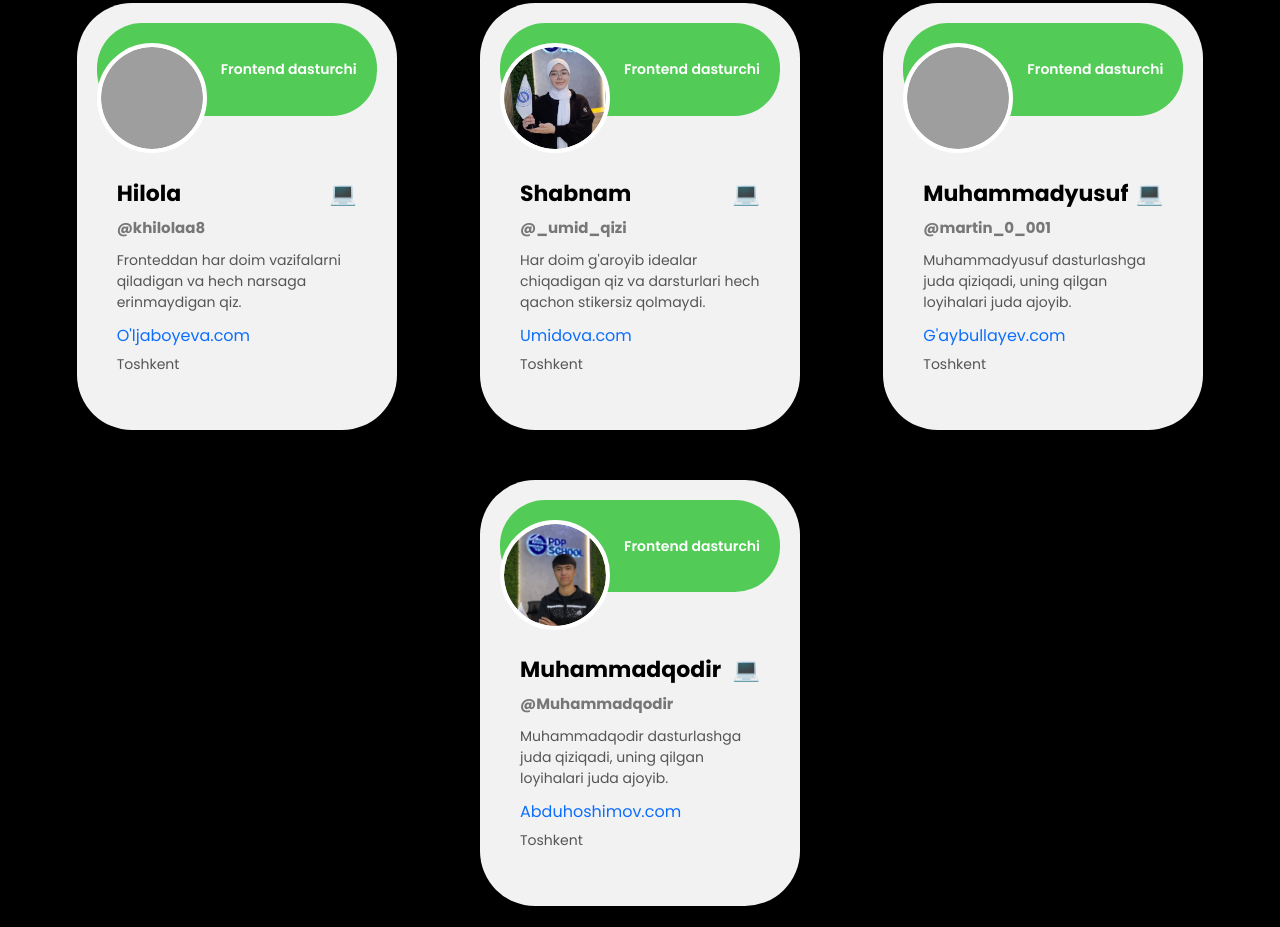
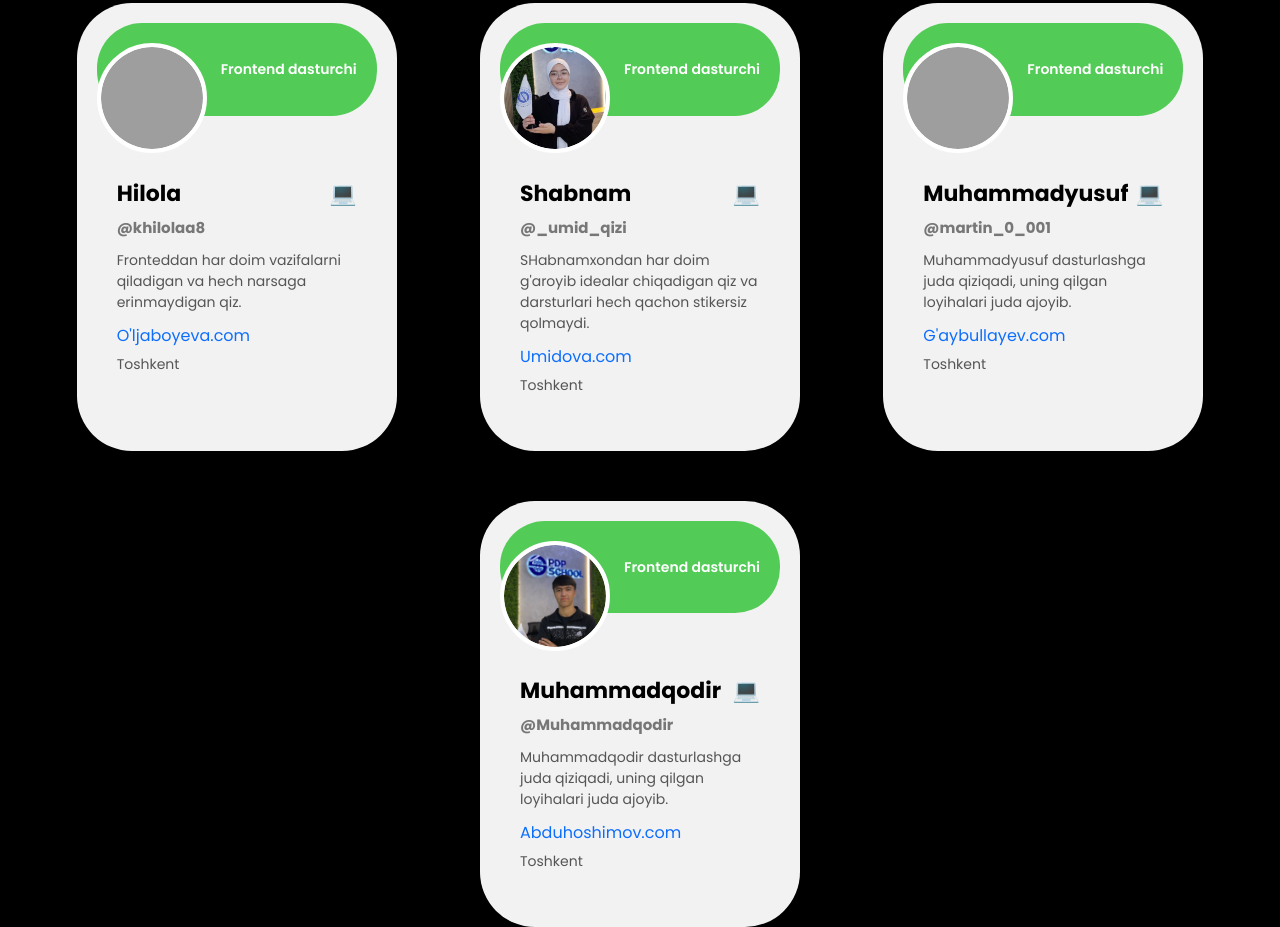
Before and after one commit to MunisaSarvarovna/Munisaportfolio, a plain HTML site: page pages/guruh.html in a window 1280 px wide. Shown: the part 967-1894 px from the top of the page. Before the commit the page ends 1873 px from the top, so only its background shows below. Drawn offline with Linux system fonts and the light colour scheme; grey boxes are pictures that could not be loaded.

Commit message:
shabnamga

```diff
--- a/pages/guruh.html
+++ b/pages/guruh.html
@@ -113,7 +113,7 @@
               <h4 class="link1">@_umid_qizi</h4>
               </a>
               <p>
-                Har doim g'aroyib idealar chiqadigan qiz va darsturlari hech
+                 SHabnamxondan har doim g'aroyib idealar chiqadigan qiz va darsturlari hech
                 qachon stikersiz qolmaydi.
               </p>
               <a href="#">Umidova.com</a>
```
